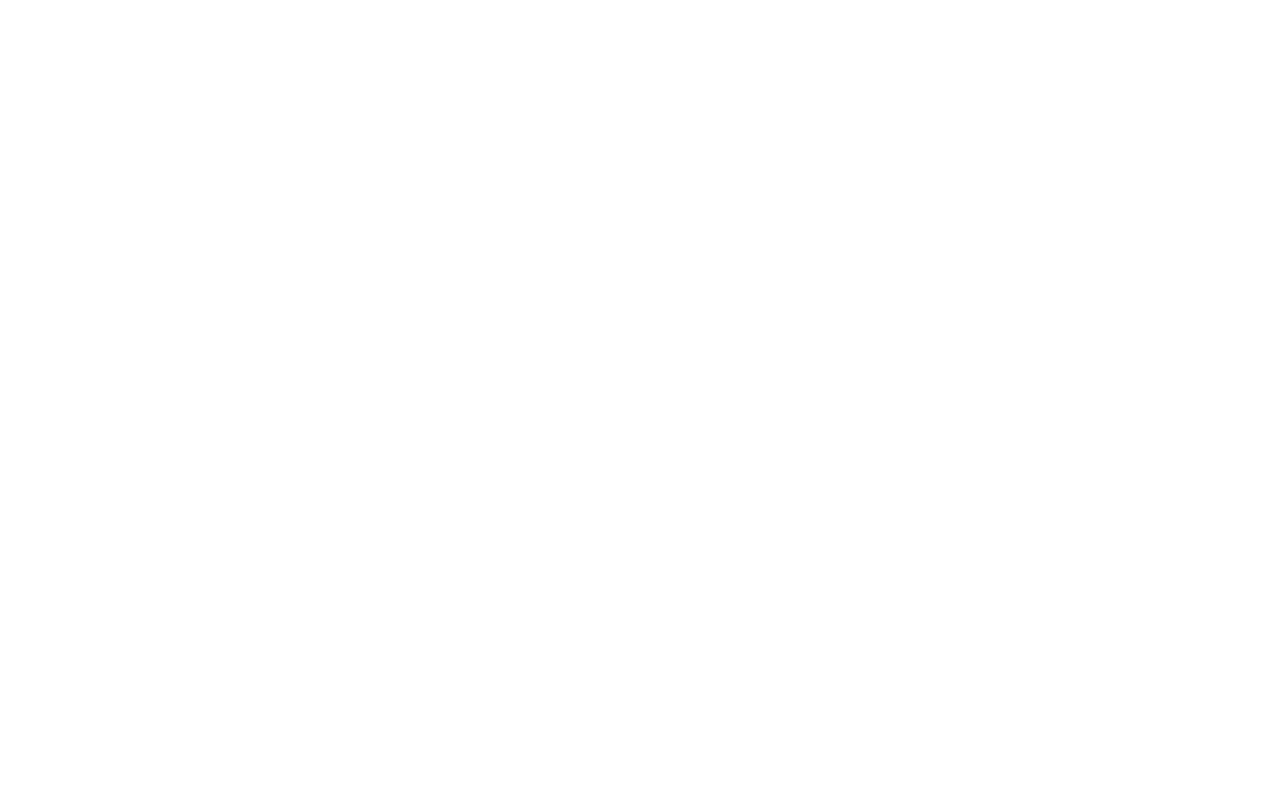
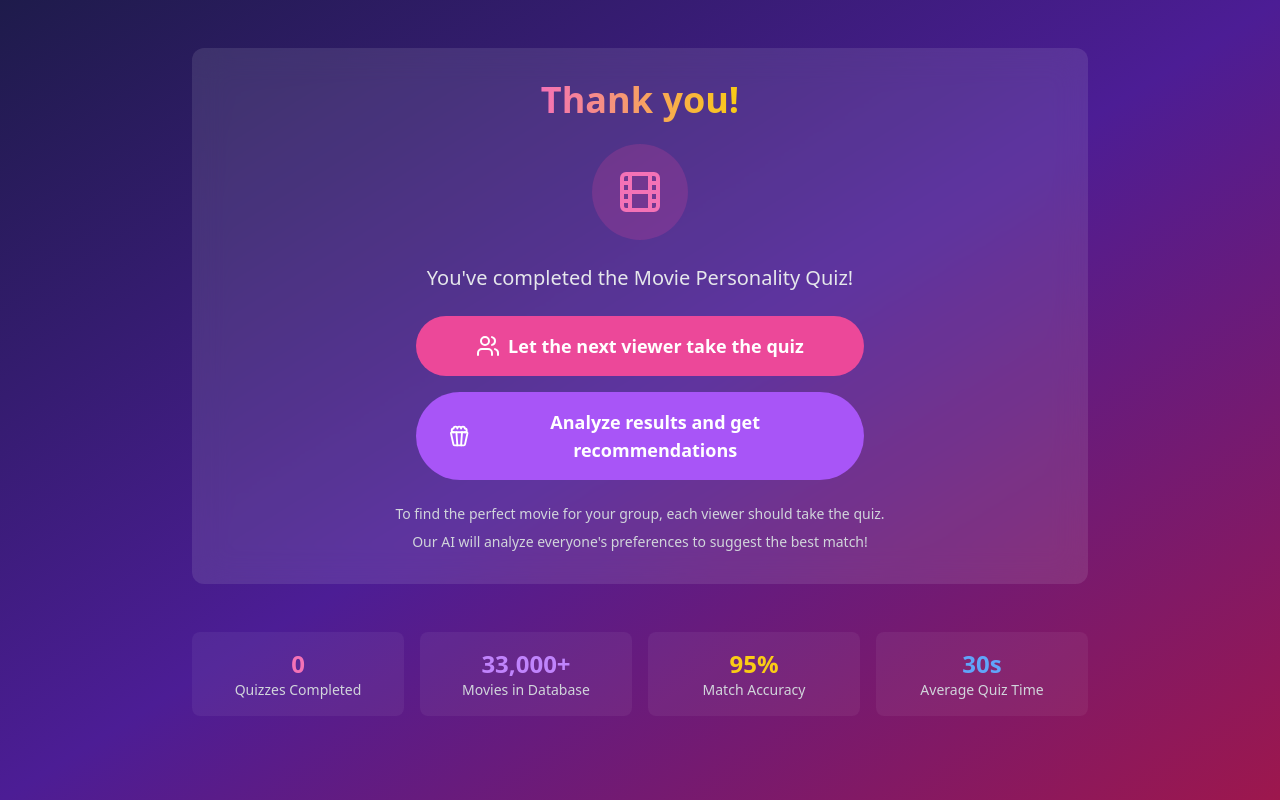
Before and after one commit to mikee-gwu/group-watch, a React (Vite) app: page /complete in a window 1280 px wide. Before the commit this address had no page. Built offline with nearby package versions, Linux system fonts and the light colour scheme.

Commit message:
Initial commit from your app

```diff
--- /dev/null
+++ b/src/Complete.tsx
@@ -0,0 +1,106 @@
+import { useNavigate, useLocation } from 'react-router-dom'
+import { Brain, Users, Film, Popcorn } from 'lucide-react'
+
+export default function Complete() {
+  const location = useLocation()
+  const navigate = useNavigate()
+  const previousResults = location.state?.previousResults || []
+
+  const handleNextViewer = () => {
+    navigate('/quiz', { state: { started: true, previousResults } })
+  }
+
+  const handleAnalyzeResults = () => {
+    // Placeholder for analysis functionality
+    alert('Analysis coming soon! Current results: ' + previousResults.join(', '))
+  }
+
+  return (
+    <div className="min-h-screen bg-gradient-to-br from-indigo-900 via-purple-900 to-pink-900 text-white">
+      <div className="container mx-auto px-4 py-12">
+        <div className="max-w-4xl mx-auto text-center">
+          <div className="bg-white/10 backdrop-blur-lg p-8 rounded-xl">
+            <h1 className="text-4xl font-bold mb-6">
+              <span className="bg-gradient-to-r from-pink-400 to-yellow-400 bg-clip-text text-transparent">
+                Thank you!
+              </span>
+            </h1>
+
+            <div className="flex flex-col items-center space-y-6">
+              <div className="flex items-center justify-center w-24 h-24 bg-pink-500/20 rounded-full">
+                <Film className="w-12 h-12 text-pink-400" />
+              </div>
+
+              <p className="text-xl text-gray-200">
+                You've completed the Movie Personality Quiz!
+              </p>
+
+              <div className="w-full max-w-md space-y-4">
+                <button
+                  onClick={handleNextViewer}
+                  className="w-full bg-pink-500 hover:bg-pink-600 px-8 py-4 rounded-full text-lg font-semibold transition-all duration-200 transform hover:scale-105 flex items-center justify-center gap-2"
+                >
+                  <Users className="w-6 h-6" />
+                  <span>Let the next viewer take the quiz</span>
+                </button>
+
+                <button
+                  onClick={handleAnalyzeResults}
+                  className="w-full bg-purple-500 hover:bg-purple-600 px-8 py-4 rounded-full text-lg font-semibold transition-all duration-200 transform hover:scale-105 flex items-center justify-center gap-2"
+                >
+                  <Popcorn className="w-6 h-6" />
+                  <span>Analyze results and get recommendations</span>
+                </button>
+              </div>
+
+              <div className="mt-8 text-gray-300">
+                <p className="text-sm">
+                  To find the perfect movie for your group, each viewer should take the quiz.
+                </p>
+                <p className="text-sm mt-2">
+                  Our AI will analyze everyone's preferences to suggest the best match!
+                </p>
+              </div>
+            </div>
+          </div>
+
+          {/* Stats Section */}
+          <div className="grid grid-cols-2 md:grid-cols-4 gap-4 mt-12">
+            <div className="bg-white/5 p-4 rounded-lg">
+              <div className="text-2xl font-bold text-pink-400">
+                {previousResults.length}
+              </div>
+              <div className="text-sm text-gray-300">
+                Quizzes Completed
+              </div>
+            </div>
+            <div className="bg-white/5 p-4 rounded-lg">
+              <div className="text-2xl font-bold text-purple-400">
+                33,000+
+              </div>
+              <div className="text-sm text-gray-300">
+                Movies in Database
+              </div>
+            </div>
+            <div className="bg-white/5 p-4 rounded-lg">
+              <div className="text-2xl font-bold text-yellow-400">
+                95%
+              </div>
+              <div className="text-sm text-gray-300">
+                Match Accuracy
+              </div>
+            </div>
+            <div className="bg-white/5 p-4 rounded-lg">
+              <div className="text-2xl font-bold text-blue-400">
+                30s
+              </div>
+              <div className="text-sm text-gray-300">
+                Average Quiz Time
+              </div>
+            </div>
+          </div>
+        </div>
+      </div>
+    </div>
+  )
+}
--- a/src/main.tsx
+++ b/src/main.tsx
@@ -3,7 +3,7 @@ import { createRoot } from 'react-dom/client'
 import { BrowserRouter, Routes, Route } from 'react-router-dom'
 import App from './App'
 import Quiz from './Quiz'
-import Results from './Results'
+import Complete from './Complete'
 import './index.css'
 
 createRoot(document.getElementById('root')!).render(
@@ -12,7 +12,7 @@ createRoot(document.getElementById('root')!).render(
       <Routes>
         <Route path="/" element={<App />} />
         <Route path="/quiz" element={<Quiz />} />
-        <Route path="/results" element={<Results answers="" />} />
+        <Route path="/complete" element={<Complete />} />
       </Routes>
     </BrowserRouter>
   </StrictMode>
```
Also changed, not shown: src/Quiz.tsx (+50 -33 lines).
